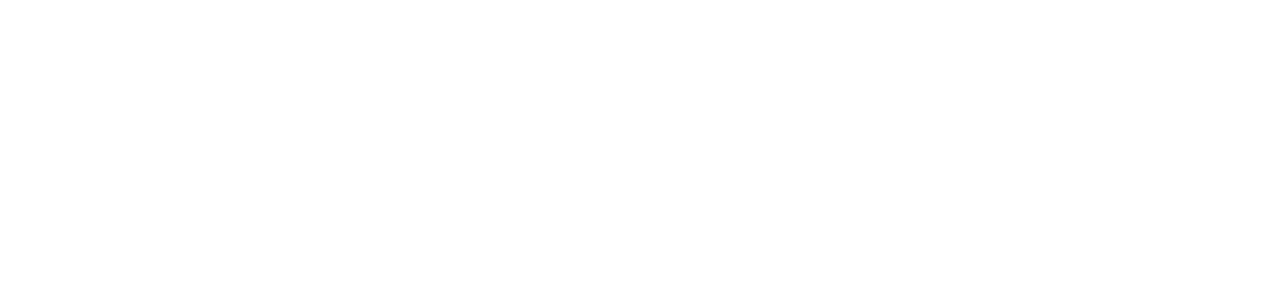
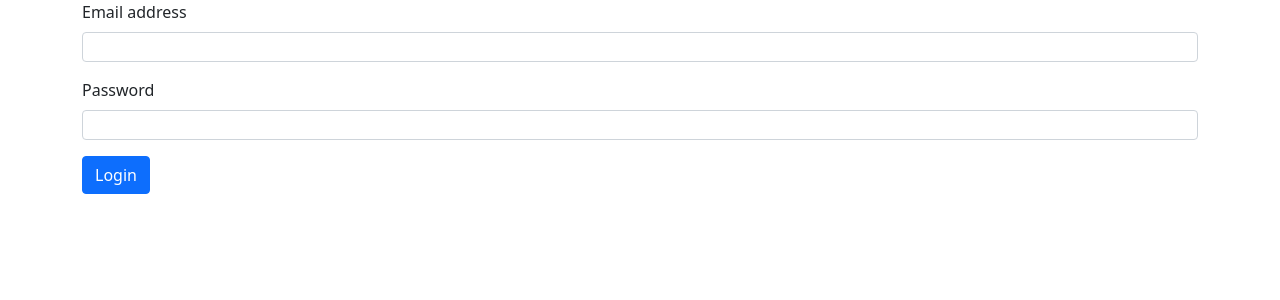
Before and after one commit to Just-Hilman/dashboard-bkk, a React (Create React App) app in the folder frontend/: page /login in a window 1280 px wide. Shown: the top 300 px of the page. Built offline with nearby package versions, Linux system fonts and the light colour scheme.

Commit message:
update login routes in frontend

```diff
--- a/frontend/src/App.js
+++ b/frontend/src/App.js
@@ -7,6 +7,7 @@ import EditLoker from "./component/EditLoker";
 import PesertaList from "./component/PesertaList";
 import AddPeserta from "./component/AddPeserta";
 import EditPeserta from "./component/EditPeserta";
+import Login from "./component/Login";
 
 function App() {
   return (
@@ -48,6 +49,13 @@ function App() {
               </Route>
 
             </Switch>
+
+            <Switch>
+              <Route path="/login">
+                <Login />
+              </Route>
+
+            </Switch>
           </div>
         </div>
       </div>
--- /dev/null
+++ b/frontend/src/component/Login.js
@@ -0,0 +1,25 @@
+import React from 'react'
+
+const Login = () => {
+    return (
+        <section>
+            <div class="container">
+                <form>
+                <div class="mb-3">
+                    <label for="exampleInputEmail1" class="form-label">Email address</label>
+                    <input type="email" class="form-control" id="exampleInputEmail1" aria-describedby="emailHelp"></input>
+                </div>
+
+                <div class="mb-3">
+                    <label for="exampleInputEmail1" class="form-label">Password</label>
+                    <input type="password" class="form-control" id="exampleInputPassword1"></input>
+                </div>
+
+                <button type="submit" class="btn btn-primary">Login</button>
+                </form>
+            </div>
+        </section>
+    )
+}
+
+export default Login
--- a/frontend/src/index.js
+++ b/frontend/src/index.js
@@ -2,7 +2,9 @@ import React from 'react';
 import ReactDOM from 'react-dom';
 import App from './App';
 // import "bulma/css/bulma.css";
-import 'bootstrap/dist/css/bootstrap.min.css'
+import 'bootstrap/dist/css/bootstrap.min.css';
+import axios from "axios";
+axios.defaults.withCredentials = true;
 
 ReactDOM.render(
   <React.StrictMode>
--- a/frontend/src/style/style.css
+++ b/frontend/src/style/style.css
@@ -68,6 +68,7 @@ header {
 .tombol-login {
     opacity: 50%;
     color: rgb(255, 255, 255) !important;
+    margin-top: -3px;
 
 }
 
--- a/frontend/src/view/MainPage.js
+++ b/frontend/src/view/MainPage.js
@@ -31,13 +31,15 @@ const MainPage = () => {
                                         <a className="nav-link page-scroll" href="#about">About <span></span></a>
                                     </li>
                                     <li className="nav-item">
-                                        <button className="btn tombol-login">
+                                        <a href="http://localhost:3000/login">
+                                            <button className="btn tombol-login" >
                                                 <svg width="30px" height="30px" viewBox="0 0 16 16" className="bi bi-person"
                                                     fill="currentColor" xmlns="http://www.w3.org/2000/svg">
                                                     <path fillRule="evenodd"
                                                         d="M13 14s1 0 1-1-1-4-6-4-6 3-6 4 1 1 1 1h10zm-9.995-.944v-.002.002zM3.022 13h9.956a.274.274 0 0 0 .014-.002l.008-.002c-.001-.246-.154-.986-.832-1.664C11.516 10.68 10.289 10 8 10c-2.29 0-3.516.68-4.168 1.332-.678.678-.83 1.418-.832 1.664a1.05 1.05 0 0 0 .022.004zm9.974.056v-.002.002zM8 7a2 2 0 1 0 0-4 2 2 0 0 0 0 4zm3-2a3 3 0 1 1-6 0 3 3 0 0 1 6 0z" />
                                                 </svg>
                                             </button>
+                                        </a>
                                     </li>
                                 </ul>
                             </div>
```
Also changed, not shown: frontend/src/component/Register.js (added, +25 -0 lines). Lines whose indentation alone changed are shown as unchanged.
